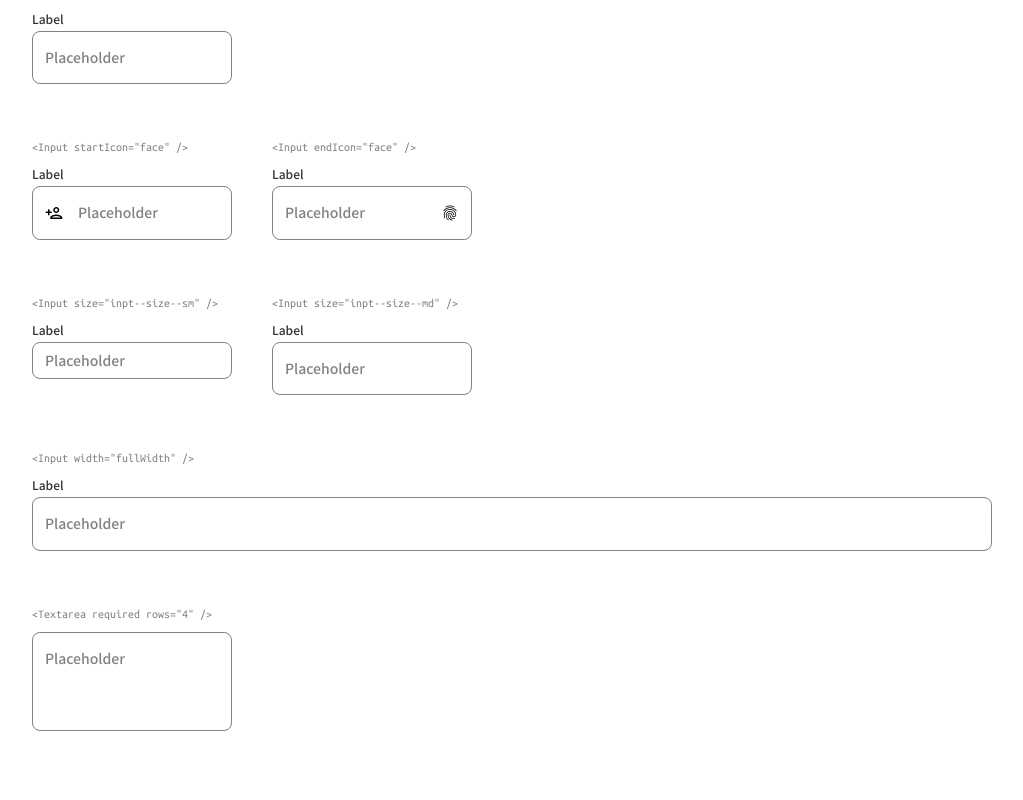
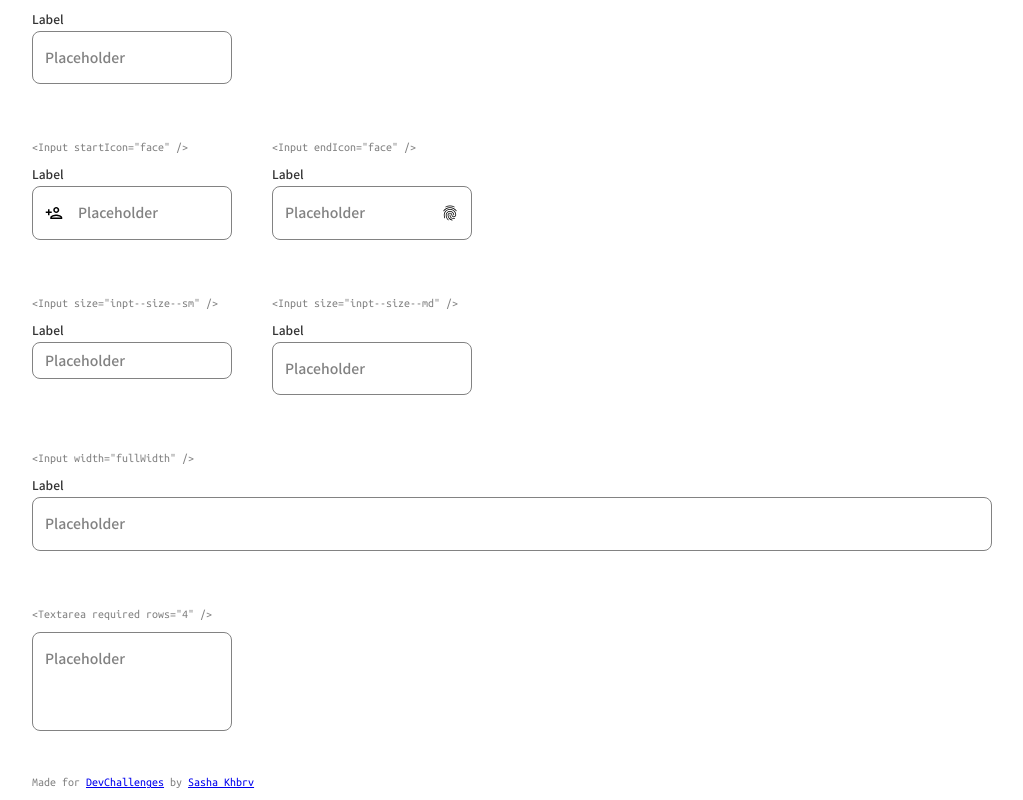
Before and after one commit to sasha-khbrv/devChallengesInputs, a React (Create React App) app: page / in a window 1280 px wide. Shown: the part 409-1209 px from the top of the page, without its empty margins (128-1151 px from the left). Before the commit the page ends 1185 px from the top, so only its background shows below. Built offline with nearby package versions, Linux system fonts and the light colour scheme.

Commit message:
Added signature

```diff
--- a/src/App.js
+++ b/src/App.js
@@ -7,6 +7,11 @@ function App() {
     <div className='container'>
       <h1>Inputs</h1>
       <Forms />
+      <div>
+        <p className="cell-title">
+          Made for <a href="https://devchallenges.io/" target="_blank" rel="noreferrer">DevChallenges</a> by <a href="https://github.com/sasha-khbrv?tab=repositories" target="_blank" rel="noreferrer">Sasha Khbrv</a>
+        </p>
+      </div>
     </div>
   );
 }
```
Also changed, not shown: 1 other file (tests, documents, lock files or other folders).
